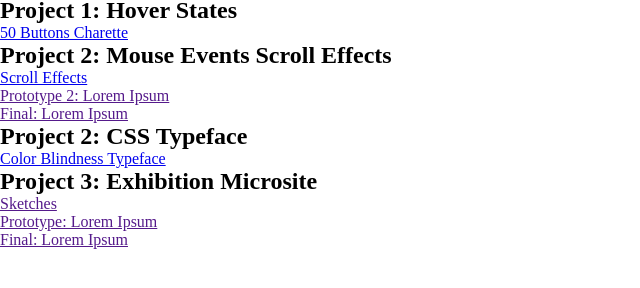
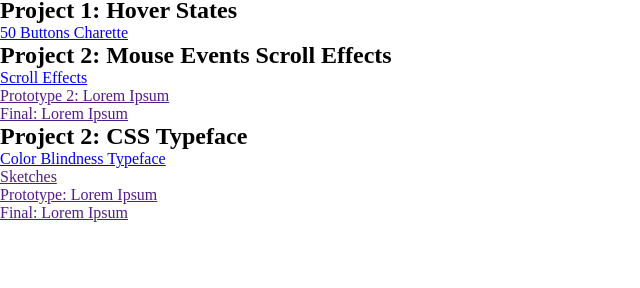
Before and after one commit to dkan0423/interactive_2, a plain HTML site: page index.html in a window 1280 px wide. Shown: the part 186-474 px from the top of the page, without its empty margins (0-640 px from the left). Drawn offline with Linux system fonts and the light colour scheme; files that its build step writes are made by us from their sources.

Commit message:
sldkfjsdlfj

```diff
--- a/index.html
+++ b/index.html
@@ -30,7 +30,6 @@
       <a href="" target="blank">Final: Lorem Ipsum</a>
       <h2>Project 2: CSS Typeface</h2>
       <a href="csstypeface/index.html" target="blank">Color Blindness Typeface</a><br>
-      <h2>Project 3: Exhibition Microsite</h2>
       <a href="" target="blank">Sketches</a><br>
       <a href="" target="blank">Prototype: Lorem Ipsum</a><br>
       <a href="" target="blank">Final: Lorem Ipsum</a>
```
